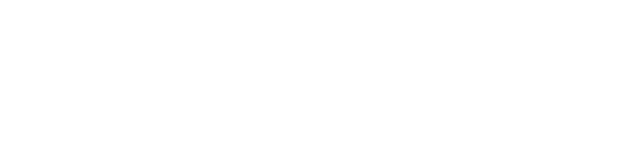
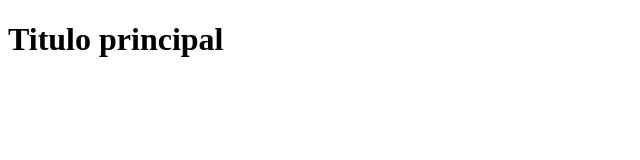
Before and after one commit to JuanJaimes2709/Pagina_Git, a plain HTML site: page index.html in a window 1280 px wide. Shown: the whole page, without its empty margins (0-640 px from the left). Drawn offline with Linux system fonts and the light colour scheme.

Commit message:
Segundo Commit

```diff
--- a/index.html
+++ b/index.html
@@ -3,9 +3,9 @@
 <head>
   <meta charset="UTF-8">
   <meta name="viewport" content="width=device-width, initial-scale=1.0">
-  <title>Document</title>
+  <title>Mi primera pagina</title>
 </head>
 <body>
-
+  <h1>Titulo principal</h1>
 </body>
 </html>
```
